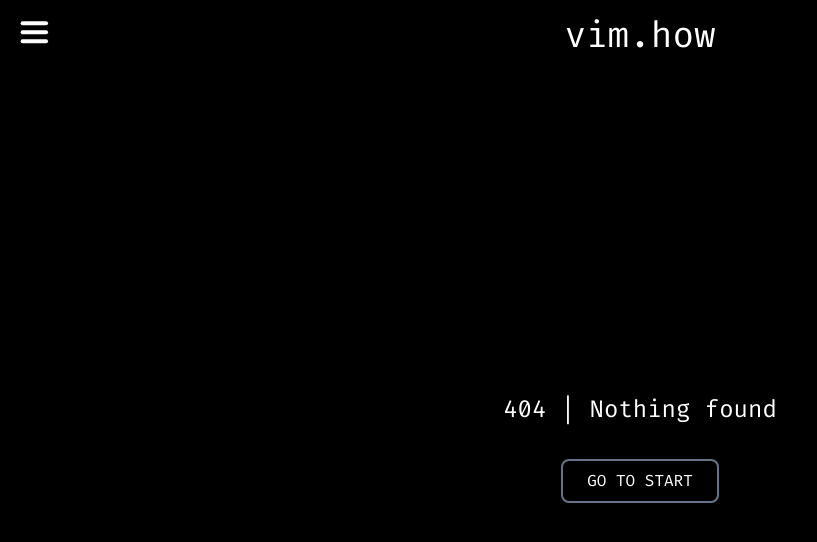
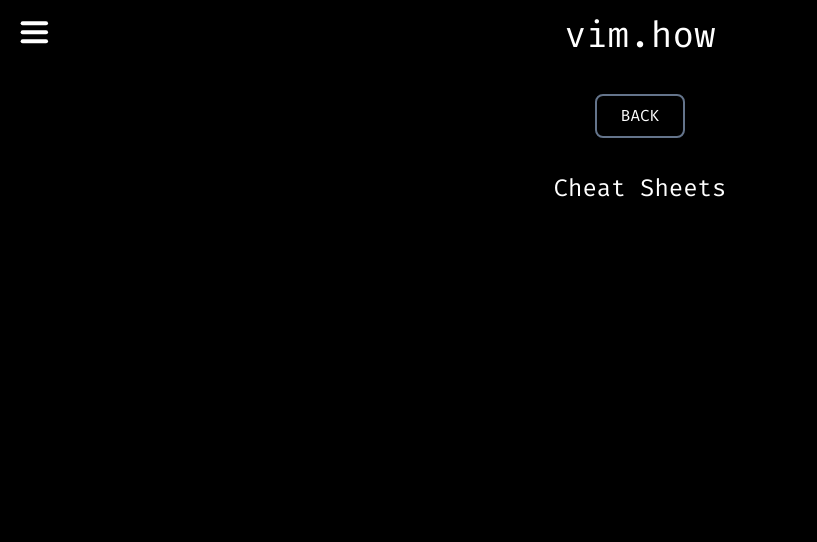
Before and after one commit to crudh/vim-how, a Next.js app: page /cheatsheets in a window 1280 px wide. Before the commit this address had no page. Shown: the top 542 px of the page, without its empty margins (0-817 px from the left). Built offline with nearby package versions, Linux system fonts and the light colour scheme.

Commit message:
Added new placeholder pages for menu items

```diff
--- /dev/null
+++ b/pages/cheatsheets.tsx
@@ -0,0 +1,17 @@
+import { FC } from "react";
+import Head from "next/head";
+import { LinkButton } from "../components/link-button";
+
+const CheatSheetsPage: FC = () => (
+  <>
+    <Head>
+      <title key="title">vim.how - Cheat Sheets</title>
+    </Head>
+    <div className="flex flex-col items-center pb-8">
+      <LinkButton label="Back" to="/" />
+    </div>
+    <h2>Cheat Sheets</h2>
+  </>
+);
+
+export default CheatSheetsPage;
--- /dev/null
+++ b/pages/tutorials.tsx
@@ -0,0 +1,17 @@
+import { FC } from "react";
+import Head from "next/head";
+import { LinkButton } from "../components/link-button";
+
+const TutorialsPage: FC = () => (
+  <>
+    <Head>
+      <title key="title">vim.how - Tutorials</title>
+    </Head>
+    <div className="flex flex-col items-center pb-8">
+      <LinkButton label="Back" to="/" />
+    </div>
+    <h2>Tutorials</h2>
+  </>
+);
+
+export default TutorialsPage;
```
